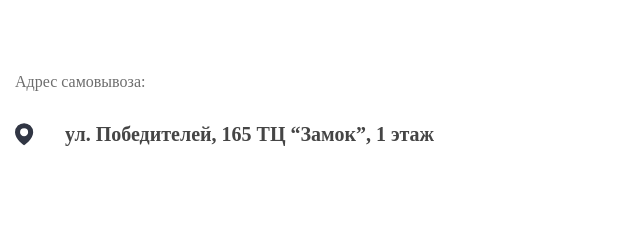
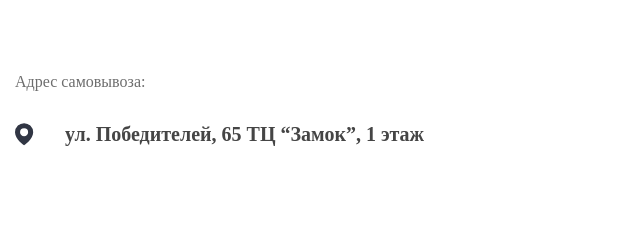
Before and after one commit to AwagroStyle/asseenontv_relaxandtone, a website: page app/index.html in a window 1280 px wide. Shown: the part 6480-6720 px from the top of the page, 640-1280 px from the left. Drawn offline with Linux system fonts and the light colour scheme; a web font is replaced by a local one.

Commit message:
edit adress

```diff
--- a/app/index.html
+++ b/app/index.html
@@ -440,7 +440,7 @@
 						<div class="contacts__info-block">
 							<p class="contacts__cont-type">Адрес самовывоза:</p>
 							<ul class="contacts__cont-list adress-list">
-								<li class="contacts__cont-list-item">ул. Победителей, 165 ТЦ “Замок”, 1 этаж</li>
+								<li class="contacts__cont-list-item">ул. Победителей, 65 ТЦ “Замок”, 1 этаж</li>
 							</ul>
 						</div>
 					</div>
```
